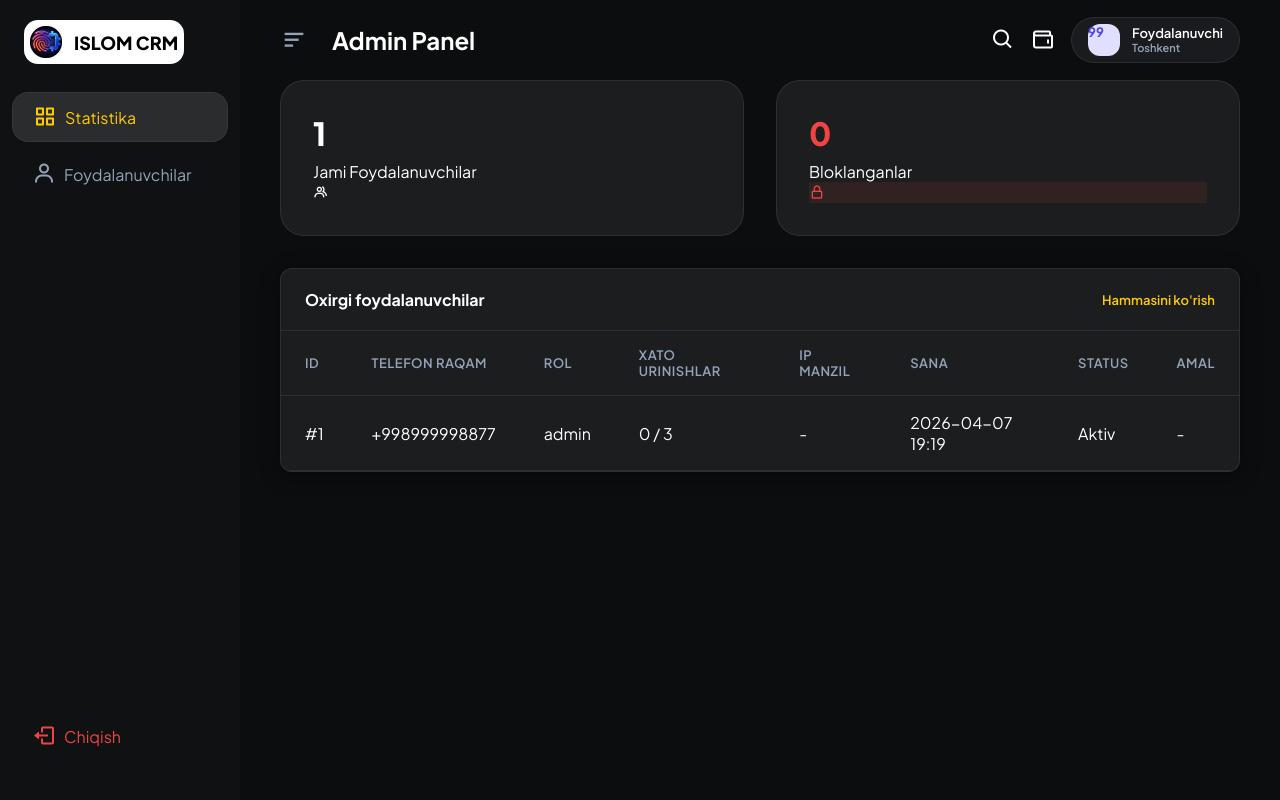
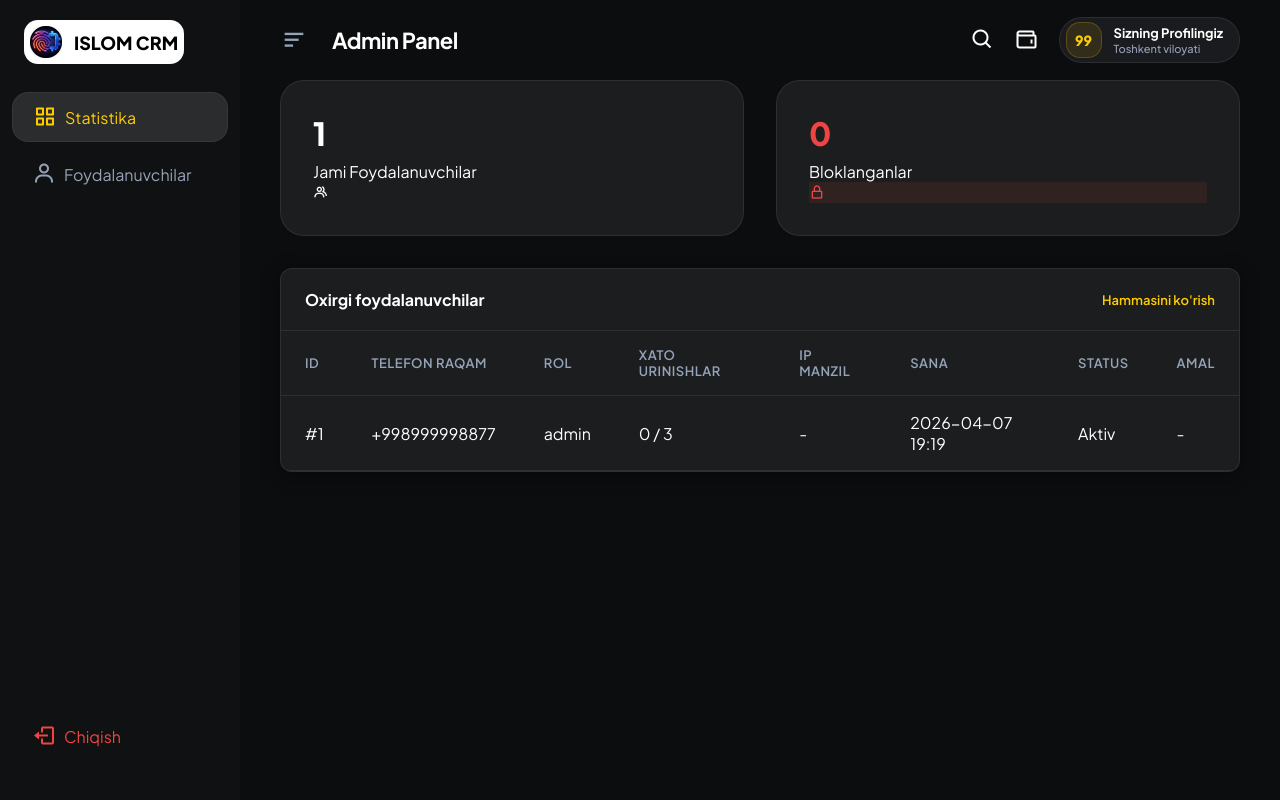
Before and after one commit to islampayments-byte/IslomCRM.uz, a Flask app: page /admin/ in a window 1280 px wide. Run offline with Flask 3, Linux system fonts and the light colour scheme; a user stored in the database is signed in; data comes from the database, SQL or seed files in the repository.

Commit message:
UI: Refined profile pill design with better alignment and typography

```diff
--- a/static/css/style.css
+++ b/static/css/style.css
@@ -171,45 +171,67 @@ body {
 }
 
 .page-title {
-    font-size: 24px;
+    font-size: 22px;
     font-weight: 700;
+    letter-spacing: -0.5px;
 }
 
 .topbar-right {
     display: flex;
     align-items: center;
-    gap: 16px;
+    gap: 20px;
 }
 
 .user-pill {
     background: #1a1b1e;
     border: 1px solid var(--border-color);
-    padding: 6px 16px;
+    padding: 4px 16px 4px 6px;
     border-radius: 40px;
     display: flex;
     align-items: center;
     gap: 12px;
     transition: var(--transition);
+    cursor: pointer;
 }
 
 .user-pill:hover {
-    background: var(--hover-color);
-}
-
-.user-pill span {
-    font-size: 14px;
-    font-weight: 600;
-    color: var(--text-muted);
+    background: #232428;
+    border-color: rgba(255, 255, 255, 0.15);
 }
 
 .user-pill .avatar {
-    width: 32px;
-    height: 32px;
-    background: #e1dfff;
-    color: #4f46e5;
-    border-radius: 12px;
+    width: 36px;
+    height: 36px;
+    background: rgba(255, 204, 0, 0.1);
+    color: var(--primary-color);
+    border-radius: 14px;
+    font-size: 14px;
+    font-weight: 800;
+    display: flex;
+    align-items: center;
+    justify-content: center;
+    border: 1px solid rgba(255, 204, 0, 0.2);
+}
+
+.user-info {
+    display: flex;
+    flex-direction: column;
+    justify-content: center;
+}
+
+.user-info .org-name {
     font-size: 13px;
     font-weight: 700;
+    color: #ffffff;
+    line-height: 1.2;
+}
+
+.user-info .location {
+    font-size: 11px;
+    font-weight: 500;
+    color: var(--text-muted);
+    line-height: 1;
+    margin-top: 2px;
 }
 
 /* Content Area */
--- a/templates/base.html
+++ b/templates/base.html
@@ -84,15 +84,15 @@
                                 <i class='bx bx-user'></i>
                             {% endif %}
                         </div>
-                        <div style="display: flex; flex-direction: column; line-height: 1.2;">
-                            <span style="color: #fff; font-size: 13px;">
+                        <div class="user-info">
+                            <span class="org-name">
                                 {% if current_user.org_name %}
-                                    {{ current_user.org_name[:15] }}...
+                                    {{ current_user.org_name[:20] }}{% if current_user.org_name|length > 20 %}...{% endif %}
                                 {% else %}
-                                    Foydalanuvchi
+                                    Sizning Profilingiz
                                 {% endif %}
                             </span>
-                            <span style="font-size: 11px; color: var(--text-muted);">Toshkent</span>
+                            <span class="location">Toshkent viloyati</span>
                         </div>
                     </div>
                 </div>
```
